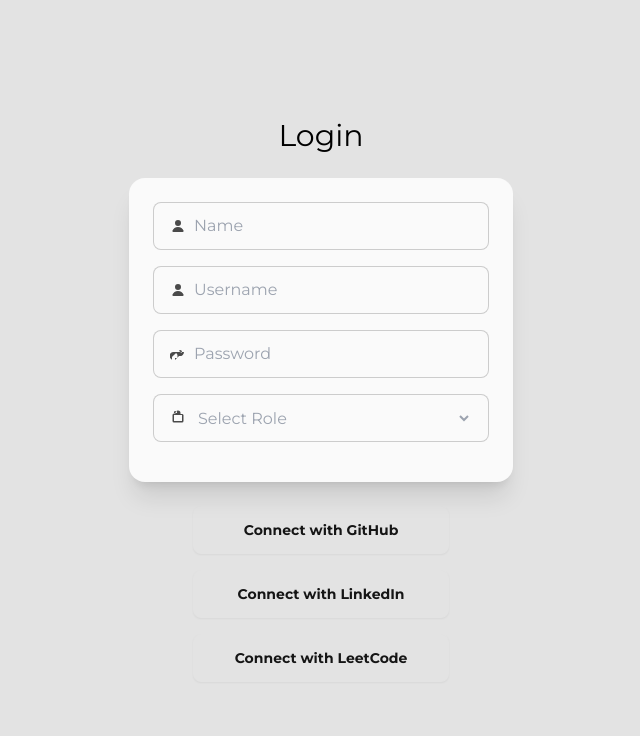
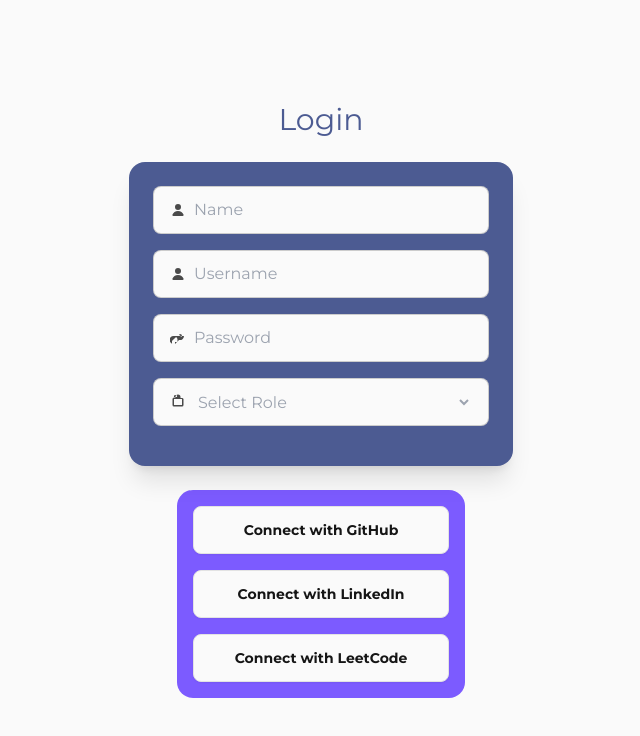
Before and after one commit to ptri-13-dragonite/DevPals, a Next.js app: page /login in a window 1280 px wide. Shown: the top 736 px of the page, without its empty margins (319-959 px from the left). Built offline with nearby package versions, Linux system fonts and the light colour scheme.

Commit message:
added colors and fonts to login page for consistent style

```diff
--- a/src/app/globals.css
+++ b/src/app/globals.css
@@ -35,6 +35,9 @@
   }
 }
 
+.font-montserrat {
+  font-family: 'Montserrat', sans-serif !important;
+}
 /* styles/globals.css */
 
 /* Montserrat */
--- a/src/app/login/page.tsx
+++ b/src/app/login/page.tsx
@@ -4,12 +4,19 @@
 
 function Login() {
   return (
-    <div className="min-h-screen bg-base-200 flex flex-col justify-center items-center">
-      <h1 className="text-3xl mb-6">Login</h1>
-      <div className="card w-96 bg-base-100 shadow-xl p-6">
+    <div className="min-h-screen bg-base-100 flex flex-col justify-center items-center">
+      <h1
+        className="text-3xl mb-6 text-primary"
+        style={{
+          fontFamily: 'Montserrat',
+        }}
+      >
+        Login
+      </h1>
+      <div className="card w-96 bg-primary shadow-xl p-6 rounded-2xl">
         <LoginInput />
       </div>
-      <div className="mt-6">
+      <div className="mt-6 bg-accent p-4 rounded-2xl">
         <Oauth />
       </div>
     </div>
--- a/src/components/Oauth.tsx
+++ b/src/components/Oauth.tsx
@@ -3,9 +3,9 @@
 function OauthButtons() {
   return (
     <div className="flex flex-col items-center space-y-4">
-      <button type="button" className="btn btn-wide">Connect with GitHub</button>
-      <button type="button" className="btn btn-wide">Connect with LinkedIn</button>
-      <button type="button" className="btn btn-wide">Connect with LeetCode</button>
+      <button type="button" className="btn btn-wide bg-base-100 font-montserrat">Connect with GitHub</button>
+      <button type="button" className="btn btn-wide bg-base-100 font-montserrat">Connect with LinkedIn</button>
+      <button type="button" className="btn btn-wide bg-base-100 font-montserrat">Connect with LeetCode</button>
     </div>
   );
 }
```
